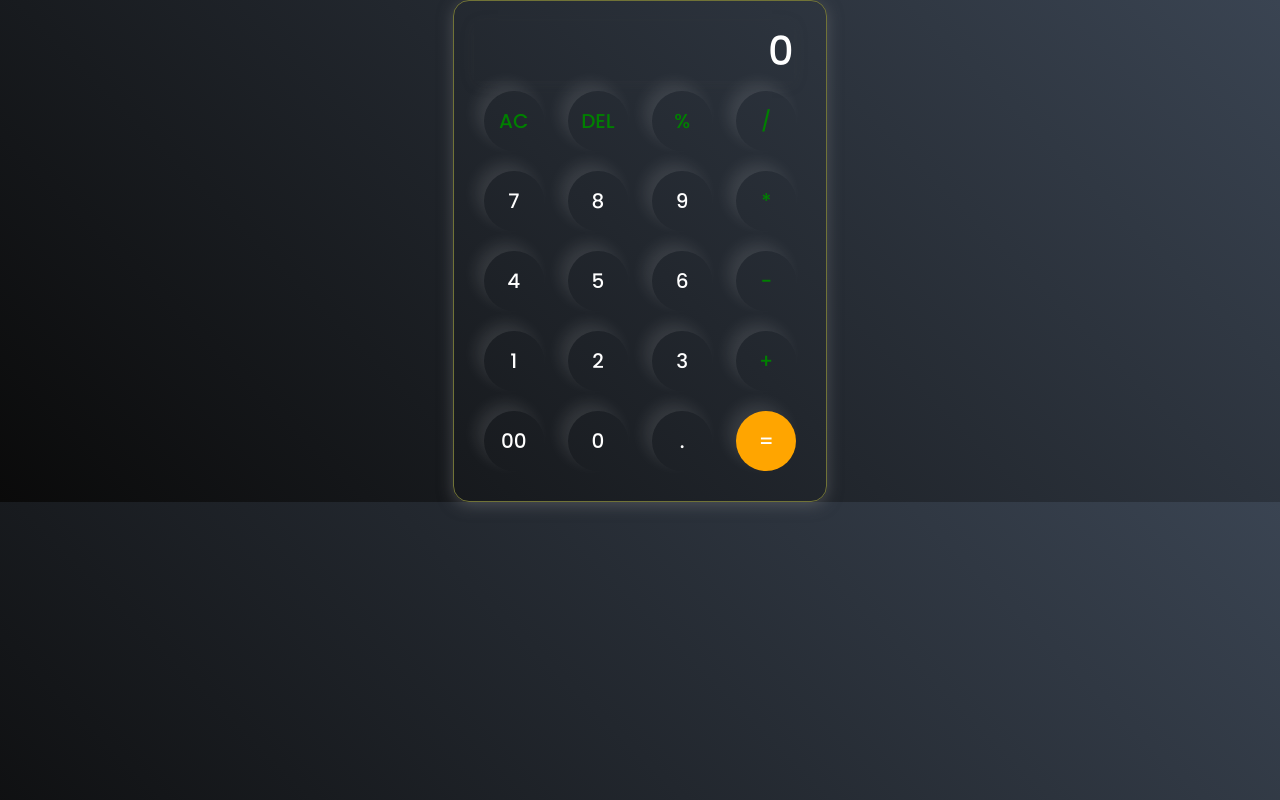
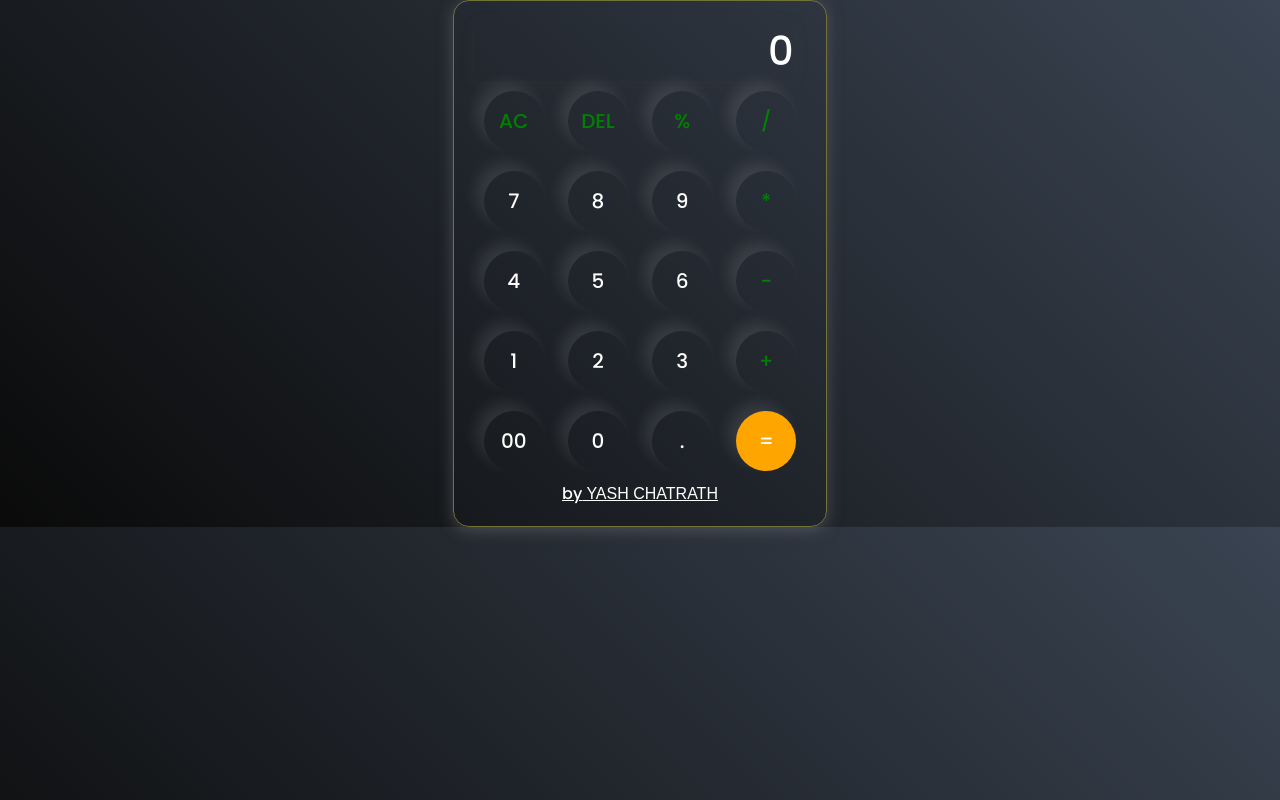
Before and after one commit to Yaxxhh/calculator, a plain HTML site: page index.html in a window 1280 px wide. Drawn offline with Linux system fonts and the light colour scheme.

Commit message:
Second commit

```diff
--- a/index.html
+++ b/index.html
@@ -40,6 +40,7 @@
             <button>.</button>
             <button class="equalbtn">=</button>
         </div>
+        <p id="about"> <span style="color: white;">by</span> YASH CHATRATH </p>
         </div>
         <script src="script.js"></script>
     </body>
--- a/style.css
+++ b/style.css
@@ -55,3 +55,10 @@ button{
 .opr{
     color: green;
 }
+#about{
+    font-family: Arial, "Helvetica Neue", Helvetica, sans-serif;
+    color: white;
+    text-decoration: underline;
+    text-align: center;
+    position: center;
+}
```
